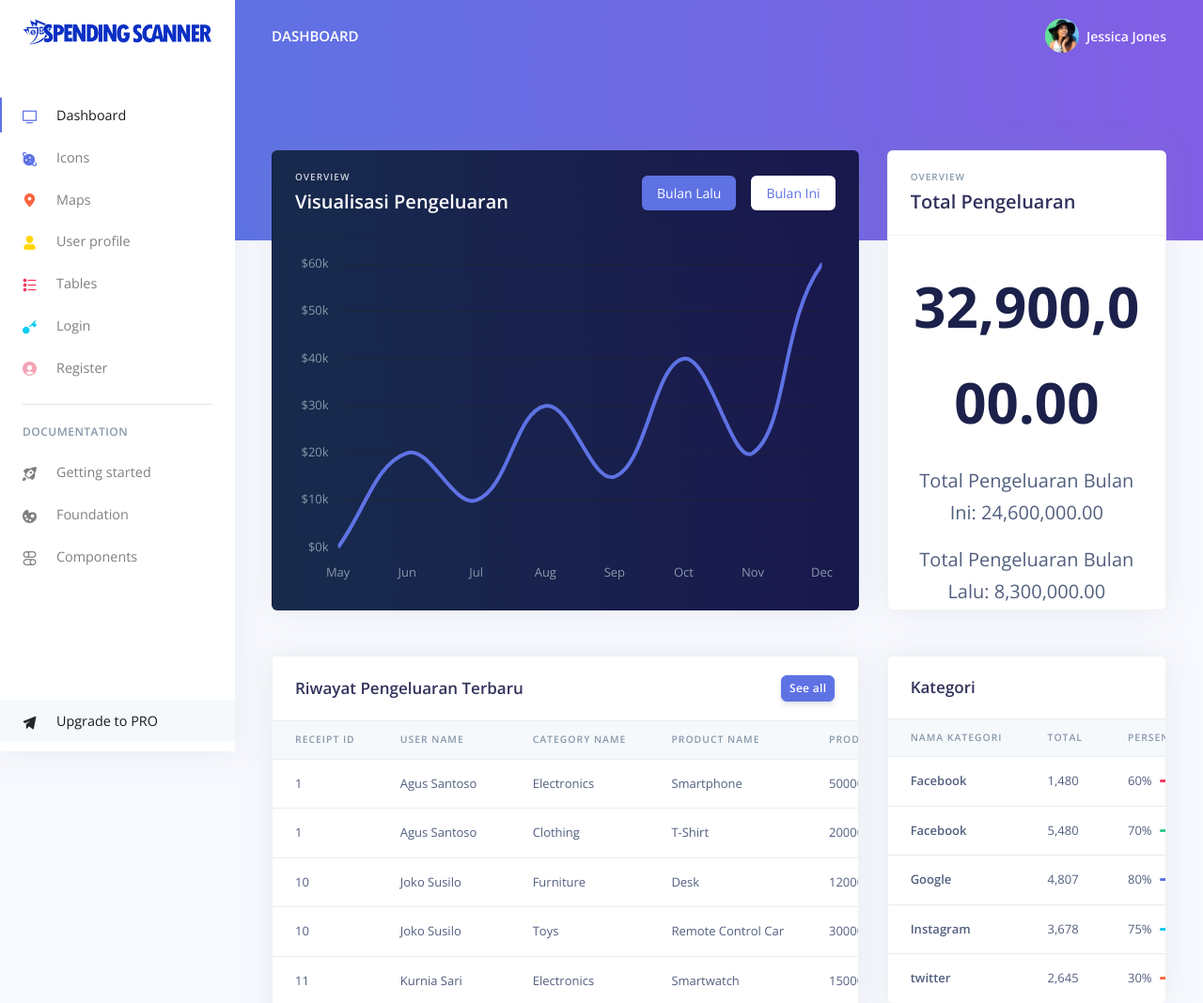
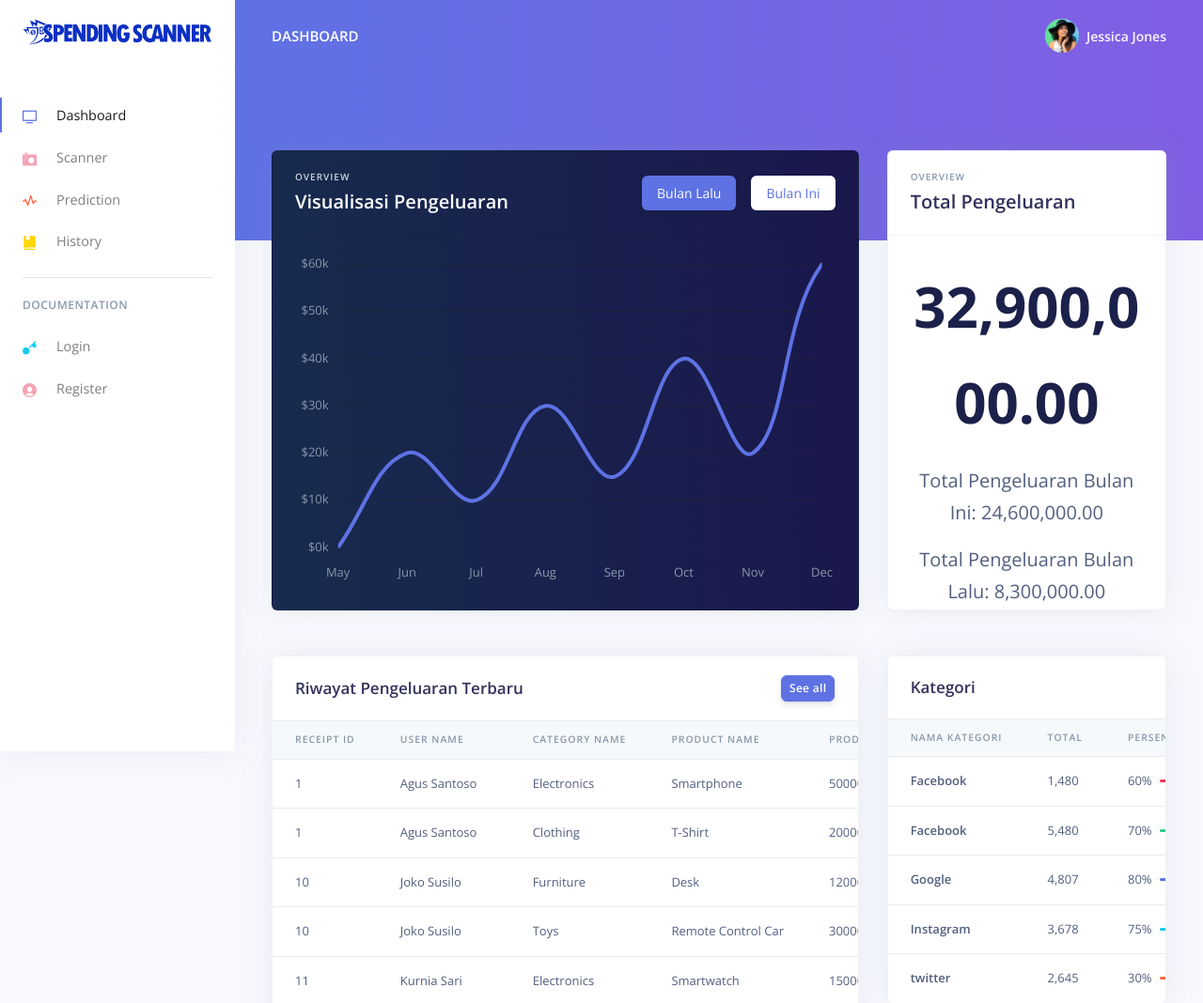
Before and after one commit to RizkyAlde/TWS_SpendingScanner, a PHP site: page / in a window 1280 px wide. Shown: the top 1068 px of the page at 94% size. Run offline with PHP 8.4, Linux system fonts and the light colour scheme; data comes from the database, SQL or seed files in the repository; some libraries are stand-ins or nearby versions.

Commit message:
update menu

```diff
--- a/index.php
+++ b/index.php
@@ -73,19 +73,19 @@
             <div class=" dropdown-header noti-title">
               <h6 class="text-overflow m-0">Welcome!</h6>
             </div>
-            <a href="./examples/profile.html" class="dropdown-item">
+            <a href="./additional/profile.html" class="dropdown-item">
               <i class="ni ni-single-02"></i>
               <span>My profile</span>
             </a>
-            <a href="./examples/profile.html" class="dropdown-item">
+            <a href="./additional/profile.html" class="dropdown-item">
               <i class="ni ni-settings-gear-65"></i>
               <span>Settings</span>
             </a>
-            <a href="./examples/profile.html" class="dropdown-item">
+            <a href="./additional/profile.html" class="dropdown-item">
               <i class="ni ni-calendar-grid-58"></i>
               <span>Activity</span>
             </a>
-            <a href="./examples/profile.html" class="dropdown-item">
+            <a href="./additional/profile.html" class="dropdown-item">
               <i class="ni ni-support-16"></i>
               <span>Support</span>
             </a>
@@ -131,38 +131,23 @@
         <!-- Navigation -->
         <ul class="navbar-nav">
           <li class="nav-item  active ">
-            <a class="nav-link  active " href="./index.html">
+            <a class="nav-link  active " href="./index.php">
               <i class="ni ni-tv-2 text-primary"></i> Dashboard
             </a>
           </li>
           <li class="nav-item">
-            <a class="nav-link " href="./examples/icons.html">
-              <i class="ni ni-planet text-blue"></i> Icons
+            <a class="nav-link " href="./additional/scanner.php">
+              <i class="ni ni-camera-compact text-pink"></i> Scanner
             </a>
           </li>
           <li class="nav-item">
-            <a class="nav-link " href="./examples/maps.html">
-              <i class="ni ni-pin-3 text-orange"></i> Maps
+            <a class="nav-link " href="./additional/prediction.php">
+              <i class="ni ni-sound-wave text-orange"></i> Prediction
             </a>
           </li>
           <li class="nav-item">
-            <a class="nav-link " href="./examples/profile.html">
-              <i class="ni ni-single-02 text-yellow"></i> User profile
-            </a>
-          </li>
-          <li class="nav-item">
-            <a class="nav-link " href="./examples/tables.html">
-              <i class="ni ni-bullet-list-67 text-red"></i> Tables
-            </a>
-          </li>
-          <li class="nav-item">
-            <a class="nav-link" href="./examples/login.html">
-              <i class="ni ni-key-25 text-info"></i> Login
-            </a>
-          </li>
-          <li class="nav-item">
-            <a class="nav-link" href="./examples/register.html">
-              <i class="ni ni-circle-08 text-pink"></i> Register
+            <a class="nav-link " href="./additional/history.php">
+              <i class="ni ni-book-bookmark text-yellow"></i> History
             </a>
           </li>
         </ul>
@@ -173,26 +158,13 @@
         <!-- Navigation -->
         <ul class="navbar-nav mb-md-3">
           <li class="nav-item">
-            <a class="nav-link"
-              href="https://demos.creative-tim.com/argon-dashboard/docs/getting-started/overview.html">
-              <i class="ni ni-spaceship"></i> Getting started
+            <a class="nav-link" href="./additional/login.html">
+              <i class="ni ni-key-25 text-info"></i> Login
             </a>
           </li>
           <li class="nav-item">
-            <a class="nav-link" href="https://demos.creative-tim.com/argon-dashboard/docs/foundation/colors.html">
-              <i class="ni ni-palette"></i> Foundation
-            </a>
-          </li>
-          <li class="nav-item">
-            <a class="nav-link" href="https://demos.creative-tim.com/argon-dashboard/docs/components/alerts.html">
-              <i class="ni ni-ui-04"></i> Components
-            </a>
-          </li>
-        </ul>
-        <ul class="navbar-nav">
-          <li class="nav-item active active-pro">
-            <a class="nav-link" href="./examples/upgrade.html">
-              <i class="ni ni-send text-dark"></i> Upgrade to PRO
+            <a class="nav-link" href="./additional/register.html">
+              <i class="ni ni-circle-08 text-pink"></i> Register
             </a>
           </li>
         </ul>
@@ -204,7 +176,7 @@
     <nav class="navbar navbar-top navbar-expand-md navbar-dark" id="navbar-main">
       <div class="container-fluid">
         <!-- Brand -->
-        <a class="h4 mb-0 text-white text-uppercase d-none d-lg-inline-block" href="./index.html">Dashboard</a>
+        <a class="h4 mb-0 text-white text-uppercase d-none d-lg-inline-block" href="./index.php">Dashboard</a>
         <!-- Form -->
         <form class="navbar-search navbar-search-dark form-inline mr-3 d-none d-md-flex ml-lg-auto">
 
@@ -227,19 +199,19 @@
               <div class=" dropdown-header noti-title">
                 <h6 class="text-overflow m-0">Welcome!</h6>
               </div>
-              <a href="./examples/profile.html" class="dropdown-item">
+              <a href="./additional/profile.html" class="dropdown-item">
                 <i class="ni ni-single-02"></i>
                 <span>My profile</span>
               </a>
-              <a href="./examples/profile.html" class="dropdown-item">
+              <a href="./additional/profile.html" class="dropdown-item">
                 <i class="ni ni-settings-gear-65"></i>
                 <span>Settings</span>
               </a>
-              <a href="./examples/profile.html" class="dropdown-item">
+              <a href="./additional/profile.html" class="dropdown-item">
                 <i class="ni ni-calendar-grid-58"></i>
                 <span>Activity</span>
               </a>
-              <a href="./examples/profile.html" class="dropdown-item">
+              <a href="./additional/profile.html" class="dropdown-item">
                 <i class="ni ni-support-16"></i>
                 <span>Support</span>
               </a>
```
Also changed, not shown: additional/history.php (renamed from examples/profile.html, +25 -52 lines), additional/prediction.php (renamed from examples/maps.html, +24 -51 lines), additional/scanner.php (renamed from examples/icons.html, +25 -52 lines), additional/login.html (renamed from examples/login.html), additional/map.html (renamed from examples/map.html), additional/register.html (renamed from examples/register.html), additional/tables.html (renamed from examples/tables.html), additional/upgrade.html (renamed from examples/upgrade.html).
